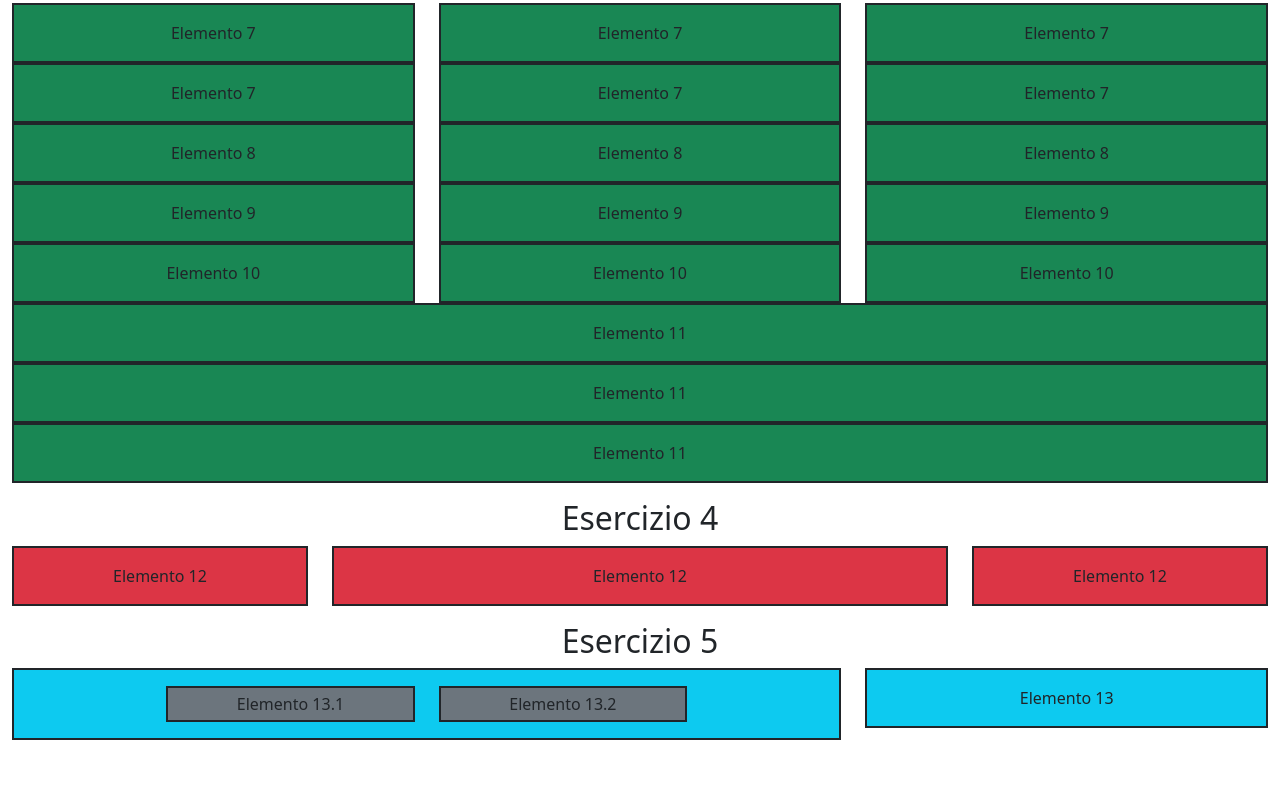
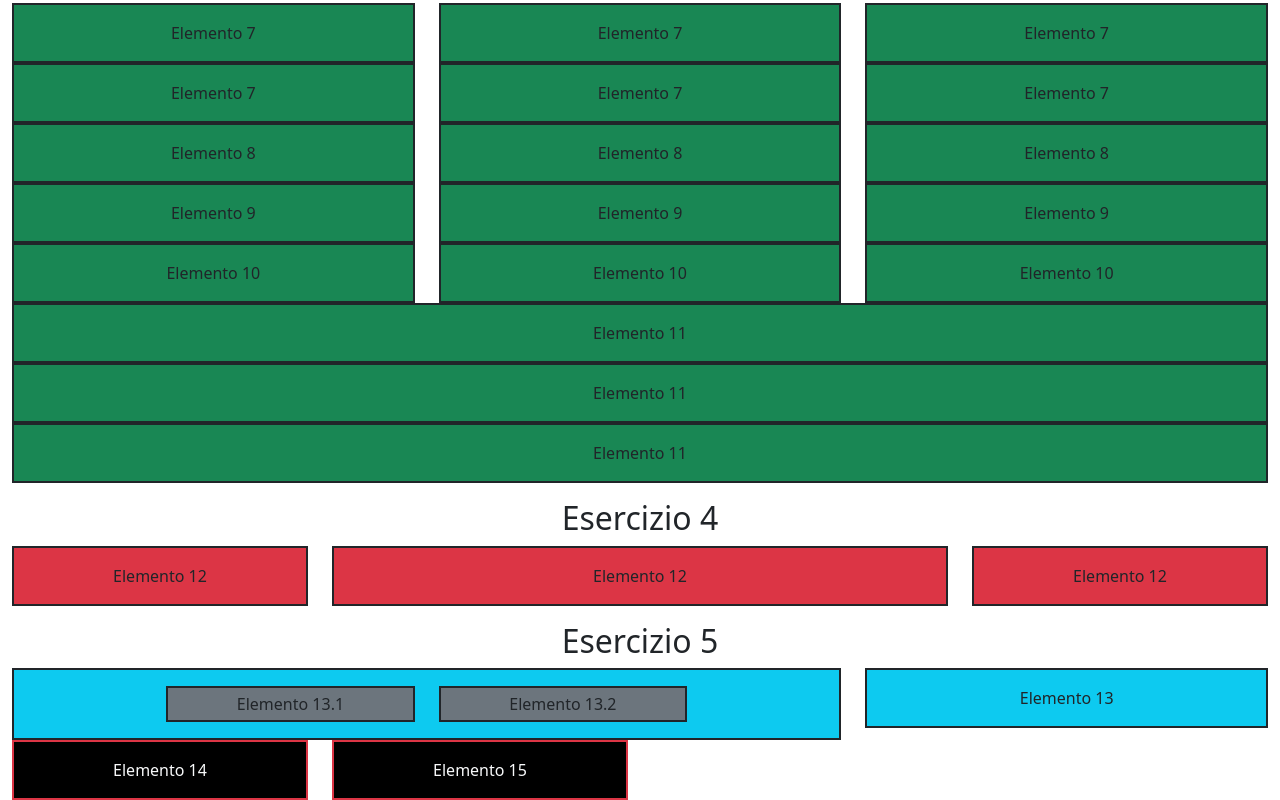
Before and after one commit to annunziatadr99/U2-W6-D1-Bootstrap, a plain HTML site: page index.html in a window 1280 px wide. Shown: the part 376-1176 px from the top of the page. Before the commit the page ends 1116 px from the top, so only its background shows below. Drawn offline with nearby package versions, Linux system fonts and the light colour scheme.

Commit message:
completare ultimo

```diff
--- a/index.html
+++ b/index.html
@@ -153,6 +153,16 @@
         </div>
       </div>
     </div>
+    <div class="container-fluid">
+      <div class="row">
+        <div class="col-lg-3">
+          <div class="bg-black text-light text-center px-3 py-3 border border-2 border-danger">Elemento 14</div>
+        </div>
+        <div class="col-lg-3">
+          <div class="bg-black text-light text-center px-3 py-3 border border-2 border-danger">Elemento 15</div>
+        </div>
+      </div>
+    </div>
 
     <script
       src="https://cdn.jsdelivr.net/npm/bootstrap@5.3.3/dist/js/bootstrap.bundle.min.js"
```
